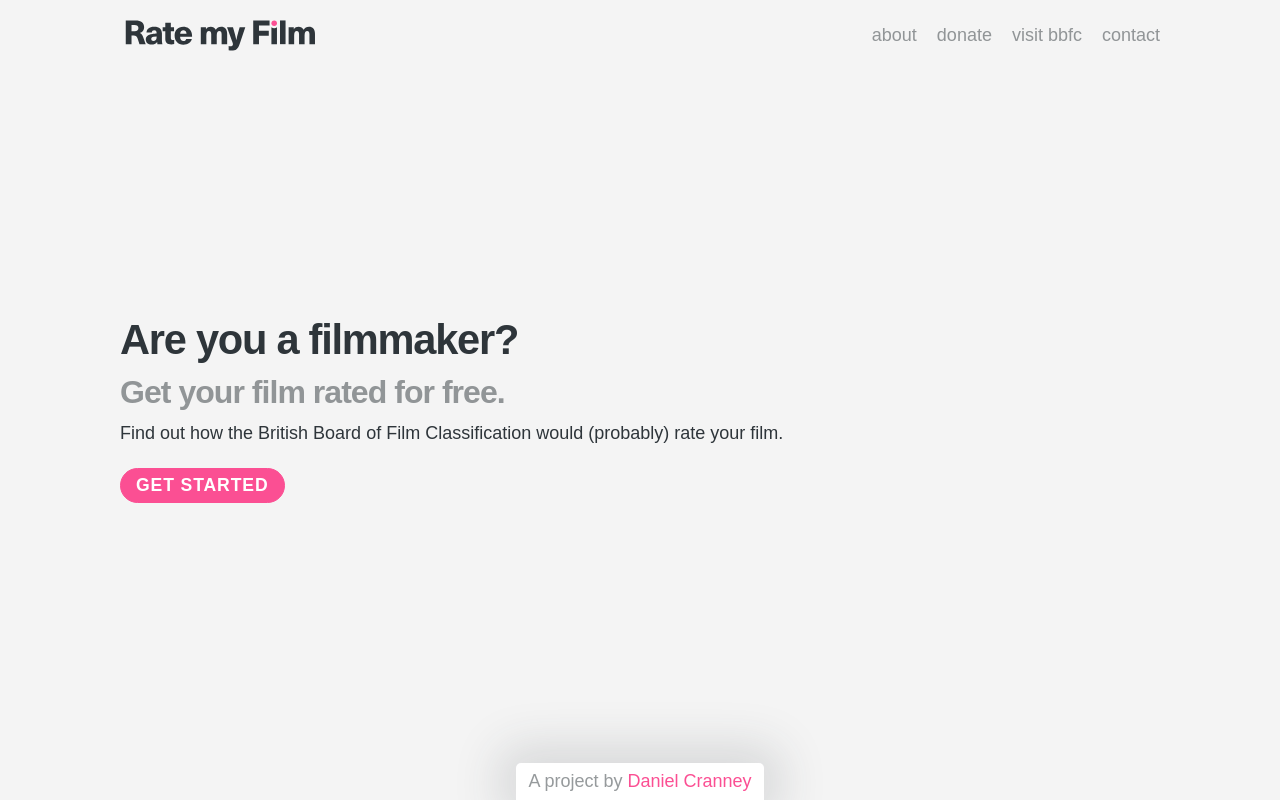
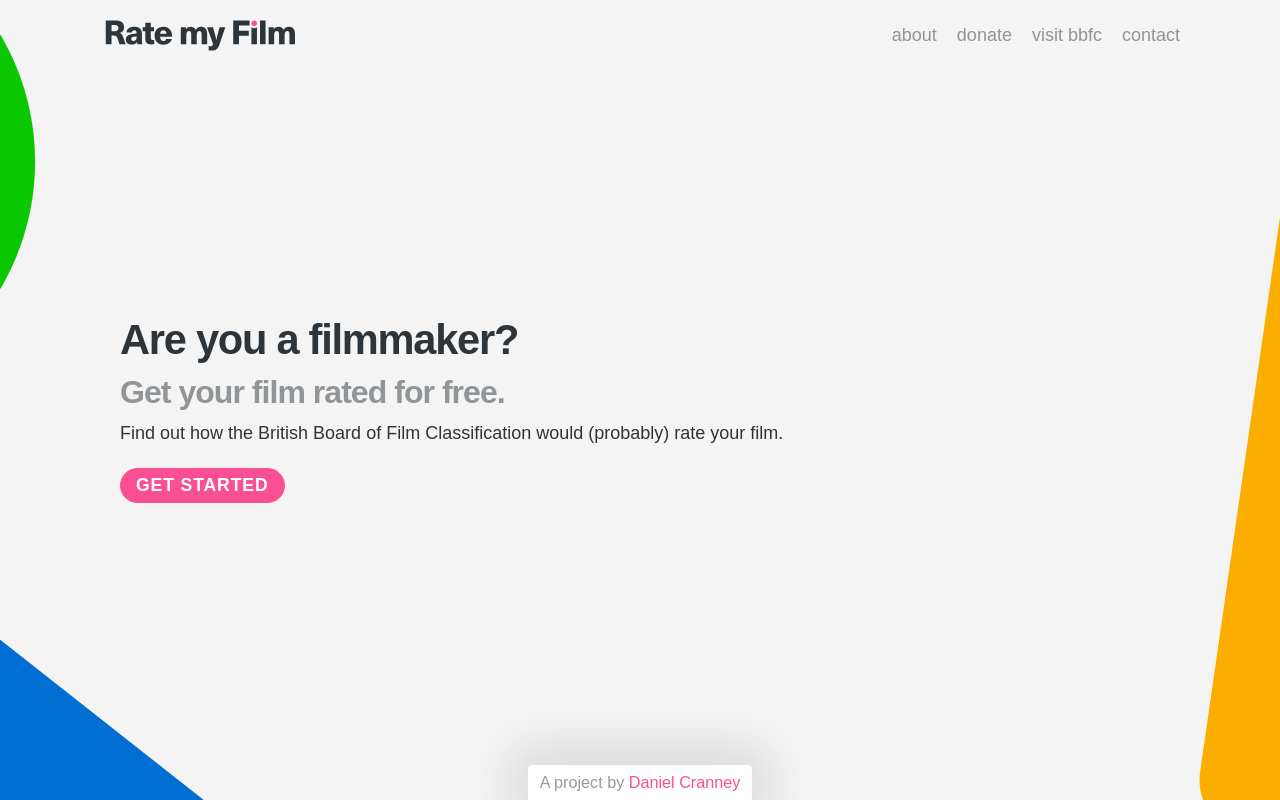
Before and after one commit to kingstar41/rate-my-film, a React (Create React App) app: page / in a window 1280 px wide. Built offline with nearby package versions, Linux system fonts and the light colour scheme; a web font is replaced by a local one.

Commit message:
Responsive Updates
Further updates to media queries.

```diff
--- a/src/Questions.js
+++ b/src/Questions.js
@@ -2,7 +2,7 @@ import React from 'react'
 
 const Questions = ( { topics, handleAnswerOptionClick, i, currentTopic, setCurrentTopic }) => {
     return (
-        <div className="wrapper column mb-30">
+        <div className="wrapper column">
             <div className="question-section">
               <div className="question-title">
                 <h2>{topics[currentTopic].categoryTitle}</h2>
--- a/src/styles.css
+++ b/src/styles.css
@@ -61,9 +61,9 @@ Site Wrapper
   align-items: center;
 }
 
-/*
-Animated Background
-*/
+  /*
+  Animated Background
+  */
 
 #background-container {
   position: fixed;
@@ -151,7 +151,7 @@ Landing Page Wrapper
 
 .main-wrapper {
   background-color: transparent;
-  height: calc(100vh - 114px);
+  height: calc(100vh - 155px);
   display: flex;
   align-items: center;
 }
@@ -224,7 +224,7 @@ Questions and Ratings Styling
 }
 
 .mb-30 {
-  margin-bottom: 30px;
+  margin-bottom: 30px !important;
 }
 
 /* Ratings Final Section */
@@ -419,6 +419,7 @@ footer {
 }
 
 footer p {
+  font-size: 0.9em;
   color: rgba(46, 53, 58, 0.5);
   text-align: center;
   margin-left: auto;
@@ -432,10 +433,6 @@ footer p {
 
 /* Smartphones (portrait) ----------- */
 @media only screen and (max-width : 320px) {
-
-  #background-container {
-    display:none;
-  }
 
   .wrapper, .main-wrapper {
     width: 320px;
@@ -534,6 +531,10 @@ footer p {
     font-size: 2.6rem;
   }
 
+  #background-container {
+    display:block;
+  }
+
   .wrapper, .main-wrapper {
     width: 95%;
   }
@@ -544,7 +545,8 @@ footer p {
     padding: 25px 30px;
     box-shadow: 0 0 48px 16px rgb(46 53 58 / 15%);
     display: flex;
-    justify-content: space-evenly;
+    justify-content: flex-start;
+    margin-bottom: auto;
   }
 
   .main-wrapper {
@@ -553,7 +555,8 @@ footer p {
 
   header {
     flex-direction: row;
-    padding: 0px 20px;
+    padding: 0px;
+    width: 728px;
     background: none;
   }
 
@@ -583,6 +586,10 @@ footer p {
     width: 25%;
     margin-right: 20px;
     margin-bottom: 0px;
+  }
+
+  footer p {
+    font-size: 0.9em;
   }
 
 
```
